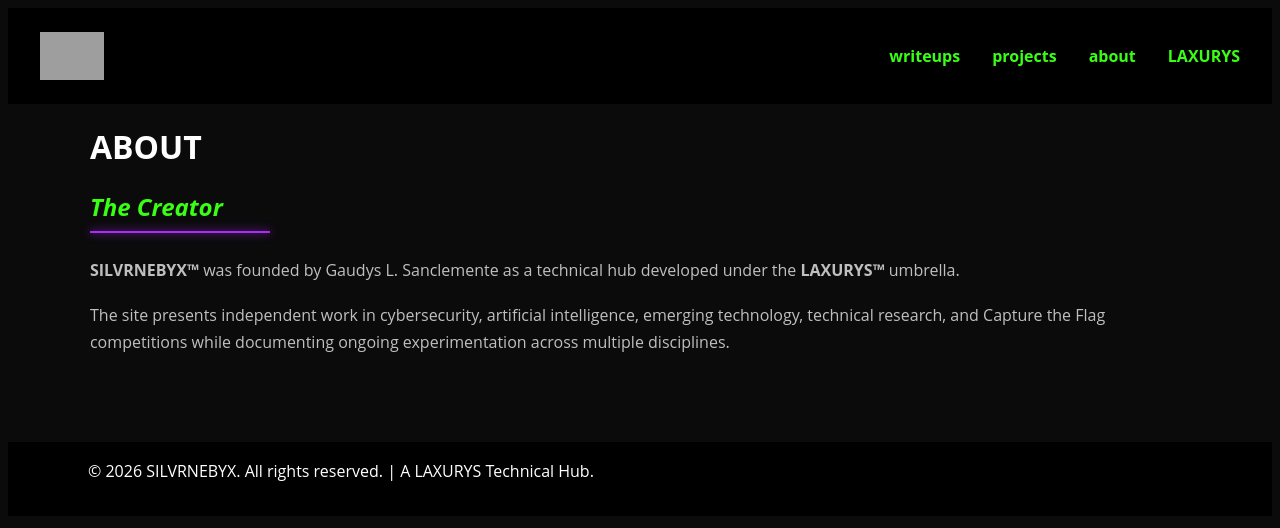
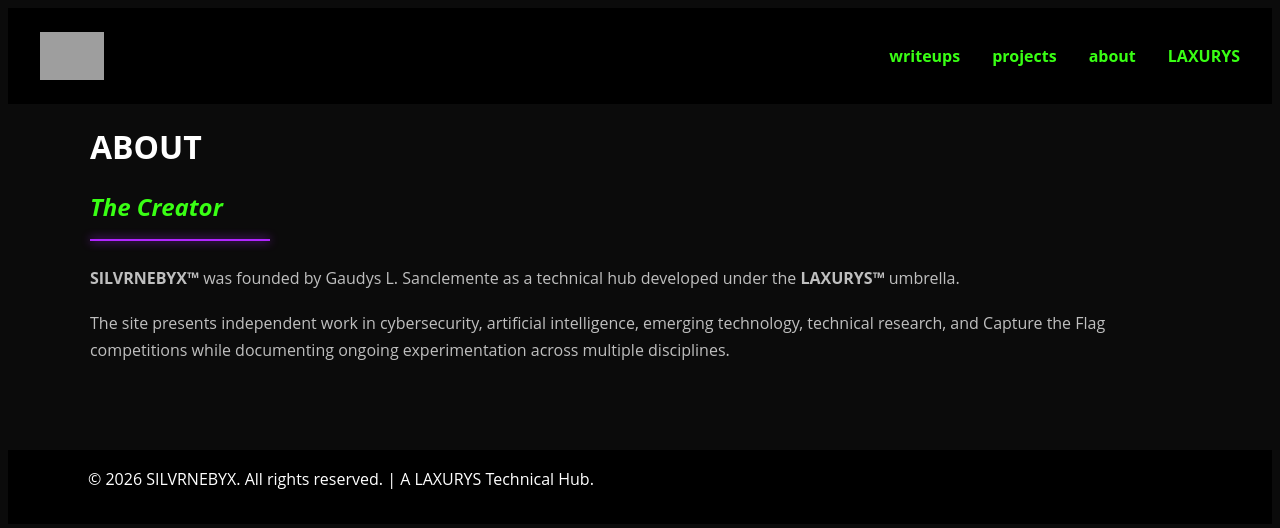
Before and after one commit to glsanclem/silvrnebyxlab, a Jekyll site: the page built from about.md, in a window 1280 px wide. Shown: the top 528 px of the page. Built offline with Jekyll 4.4.1, drawn with Linux system fonts in a browser that asks for light colours; grey boxes are pictures that could not be loaded.

Commit message:
Adjust divider margin in ABOUT section
Updated the margin-top style of a divider in the ABOUT section.

```diff
--- a/about.md
+++ b/about.md
@@ -7,7 +7,7 @@ title: "About"
 
 <h2 style="color: #39ff14; margin-bottom: 0.35rem;"><em>The Creator</em></h2>
 
-<div style="width: 180px; height: 2px; margin-top: 0.5rem; margin-bottom: 1.5rem; background: #b026ff; box-shadow: 0 0 10px #b026ff;"></div>
+<div style="width: 180px; height: 2px; margin-top: 1.0rem; margin-bottom: 1.5rem; background: #b026ff; box-shadow: 0 0 10px #b026ff;"></div>
 
 **SILVRNEBYX™** was founded by Gaudys L. Sanclemente as a technical hub developed under the **LAXURYS™** umbrella.
 
```
